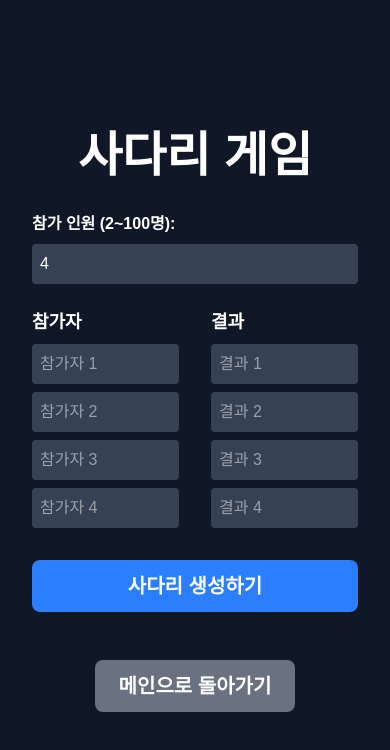
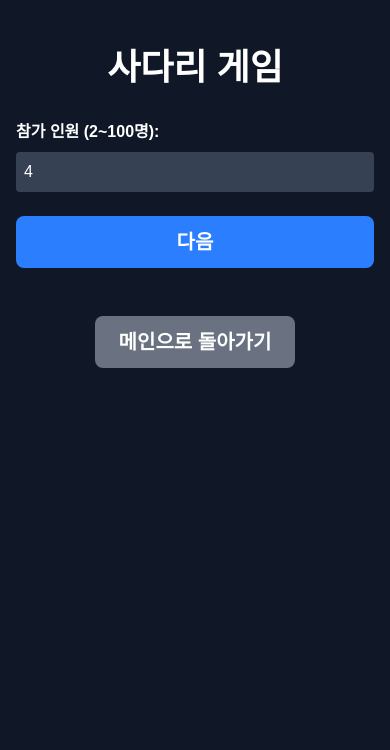
Before and after one commit to syenty/bet-play, a Next.js app: page /ladder in a window 390 px wide. Shown: the top 750 px of the page. Built offline with nearby package versions, Linux system fonts and the light colour scheme.

Commit message:
feat: update ladder game's user experience

```diff
--- a/src/app/ladder/page.tsx
+++ b/src/app/ladder/page.tsx
@@ -1,6 +1,6 @@
 "use client";
 
-import { useState, useMemo, ChangeEvent } from "react";
+import { useState, useMemo, ChangeEvent, useEffect } from "react";
 import Link from "next/link";
 
 const MAX_PLAYERS = 100;
@@ -8,25 +8,46 @@ const MIN_PLAYERS = 2;
 
 export default function LadderGamePage() {
   const [numPlayers, setNumPlayers] = useState<number>(4);
+  const [playerCountInput, setPlayerCountInput] = useState<string>("4");
   const [players, setPlayers] = useState<string[]>(Array(4).fill(""));
+  const [setupStep, setSetupStep] = useState<"count" | "names">("count");
   const [outcomes, setOutcomes] = useState<string[]>(Array(4).fill(""));
   const [isGameReady, setIsGameReady] = useState(false);
   const [rungs, setRungs] = useState<boolean[][]>([]);
   const [results, setResults] = useState<number[] | null>(null);
+  const [revealedPlayers, setRevealedPlayers] = useState<boolean[]>([]);
   const [paths, setPaths] = useState<string[] | null>(null);
 
-  const handlePlayerCountChange = (e: ChangeEvent<HTMLInputElement>) => {
-    let count = parseInt(e.target.value, 10);
-    if (isNaN(count) || count < MIN_PLAYERS) {
-      count = MIN_PLAYERS;
+  // 참가 인원(numPlayers) 상태가 변경될 때 입력 필드(playerCountInput) 값을 동기화합니다.
+  useEffect(() => {
+    setPlayerCountInput(String(numPlayers));
+  }, [numPlayers]);
+
+  // 사용자가 입력 필드에 타이핑할 때 호출됩니다.
+  const handlePlayerCountInputChange = (e: ChangeEvent<HTMLInputElement>) => {
+    setPlayerCountInput(e.target.value);
+  };
+
+  const goToNameStep = () => {
+    const count = parseInt(playerCountInput, 10);
+
+    if (isNaN(count) || count < MIN_PLAYERS || count > MAX_PLAYERS) {
+      alert(`참가 인원은 ${MIN_PLAYERS}명에서 ${MAX_PLAYERS}명 사이로 입력해주세요.`);
+      setPlayerCountInput(String(numPlayers)); // 유효하지 않은 값이면 이전 값으로 되돌립니다.
+      return;
     }
-    if (count > MAX_PLAYERS) {
-      count = MAX_PLAYERS;
-    }
+
+    // 유효한 값이면 상태를 업데이트하고 다음 단계로 넘어갑니다.
+    if (count !== numPlayers) {
       setNumPlayers(count);
       setPlayers(Array(count).fill(""));
       setOutcomes(Array(count).fill(""));
-    resetGame();
+    }
+    setSetupStep("names");
+  };
+
+  const goToCountStep = () => {
+    setSetupStep("count");
   };
 
   const handleNameChange = (index: number, type: "player" | "outcome", value: string) => {
@@ -43,16 +64,11 @@ export default function LadderGamePage() {
 
   const handleOutcomeClick = (index: number) => {
     if (outcomes[index] === "") {
-      handleNameChange(index, "outcome", "당첨");
+      handleNameChange(index, "outcome", "X");
     }
   };
 
   const generateLadder = () => {
-    if (players.some((p) => p === "") || outcomes.some((o) => o === "")) {
-      alert("모든 참가자와 결과의 이름을 입력해주세요.");
-      return;
-    }
-
     const ladderHeight = 15;
     const newRungs: boolean[][] = Array(ladderHeight)
       .fill(null)
@@ -70,6 +86,7 @@ export default function LadderGamePage() {
     setIsGameReady(true);
     setResults(null);
     setPaths(null);
+    setRevealedPlayers(Array(numPlayers).fill(false));
   };
 
   const calculateResults = () => {
@@ -107,10 +124,30 @@ export default function LadderGamePage() {
     setPaths(pathData);
   };
 
+  const handlePlayerResultClick = (index: number) => {
+    if (!results) {
+      calculateResults();
+    }
+    setRevealedPlayers((prev) => {
+      const newRevealed = [...prev];
+      newRevealed[index] = true;
+      return newRevealed;
+    });
+  };
+
+  const revealAllResults = () => {
+    if (!results) {
+      calculateResults();
+    }
+    setRevealedPlayers(Array(numPlayers).fill(true));
+  };
+
   const resetGame = () => {
     setIsGameReady(false);
     setResults(null);
     setPaths(null);
+    setSetupStep("count");
+    setRevealedPlayers([]);
   };
 
   const ladderSVG = useMemo(() => {
@@ -158,44 +195,56 @@ export default function LadderGamePage() {
         )}
         {/* Paths */}
         {paths &&
-          paths.map((path, i) => (
+          paths.map(
+            (path, i) =>
+              revealedPlayers[i] && (
                 <path
                   key={`p-${i}`}
                   d={path}
                   fill="none"
                   stroke={["#3b82f6", "#22c55e", "#ef4444", "#eab308", "#8b5cf6", "#ec4899"][i % 6]}
                   strokeWidth="4"
-              strokeDasharray="10,5"
-              className="animate-path-draw"
                 />
-          ))}
+              )
+          )}
       </svg>
     );
-  }, [isGameReady, rungs, numPlayers, paths]);
+  }, [isGameReady, rungs, numPlayers, paths, revealedPlayers]);
 
   return (
-    <main className="flex min-h-screen flex-col items-center justify-center bg-gray-900 p-8 text-white">
-      <h1 className="mb-8 text-5xl font-bold">사다리 게임</h1>
+    <main className="flex min-h-screen flex-col items-center justify-start bg-gray-900 p-4 pt-12 sm:p-8 text-white">
+      <h1 className="mb-8 text-4xl font-bold sm:text-5xl">사다리 게임</h1>
 
       {!isGameReady ? (
         <div className="w-full max-w-4xl">
+          {setupStep === "count" ? (
+            <div className="mx-auto w-full max-w-sm">
               <div className="mb-6">
-            <label htmlFor="numPlayers" className="block mb-2 font-bold">
+                <label htmlFor="numPlayers" className="mb-2 block font-bold">
                   참가 인원 (2~100명):
                 </label>
                 <input
                   type="number"
                   id="numPlayers"
-              value={numPlayers}
-              onChange={handlePlayerCountChange}
+                  value={playerCountInput}
+                  onChange={handlePlayerCountInputChange}
                   min={MIN_PLAYERS}
                   max={MAX_PLAYERS}
-              className="w-full p-2 rounded bg-gray-700 text-white"
+                  className="w-full rounded bg-gray-700 p-2 text-white"
                 />
               </div>
-          <div className="grid grid-cols-2 gap-x-8 gap-y-4 mb-6">
+              <button
+                onClick={goToNameStep}
+                className="w-full rounded-lg bg-blue-500 px-6 py-3 text-xl font-bold text-white transition-colors duration-300 hover:bg-blue-600"
+              >
+                다음
+              </button>
+            </div>
+          ) : (
+            <>
+              <div className="mb-6 grid grid-cols-1 gap-y-8 sm:grid-cols-2 sm:gap-x-8 sm:gap-y-4">
                 <div>
-              <h3 className="text-lg font-semibold mb-2">참가자</h3>
+                  <h3 className="mb-2 text-lg font-semibold">참가자</h3>
                   {players.map((_, i) => (
                     <input
                       key={i}
@@ -203,12 +252,12 @@ export default function LadderGamePage() {
                       placeholder={`참가자 ${i + 1}`}
                       value={players[i]}
                       onChange={(e) => handleNameChange(i, "player", e.target.value)}
-                  className="w-full p-2 mb-2 rounded bg-gray-700 text-white"
+                      className="mb-2 w-full rounded bg-gray-700 p-2 text-white"
                     />
                   ))}
                 </div>
                 <div>
-              <h3 className="text-lg font-semibold mb-2">결과</h3>
+                  <h3 className="mb-2 text-lg font-semibold">결과</h3>
                   {outcomes.map((_, i) => (
                     <input
                       key={i}
@@ -217,17 +266,27 @@ export default function LadderGamePage() {
                       value={outcomes[i]}
                       onChange={(e) => handleNameChange(i, "outcome", e.target.value)}
                       onClick={() => handleOutcomeClick(i)}
-                  className="w-full p-2 mb-2 rounded bg-gray-700 text-white"
+                      className="mb-2 w-full rounded bg-gray-700 p-2 text-white"
                     />
                   ))}
                 </div>
               </div>
+              <div className="flex flex-col gap-4 sm:flex-row">
+                <button
+                  onClick={goToCountStep}
+                  className="w-full rounded-lg bg-gray-500 px-6 py-3 text-xl font-bold text-white transition-colors duration-300 hover:bg-gray-600"
+                >
+                  이전
+                </button>
                 <button
                   onClick={generateLadder}
                   className="w-full rounded-lg bg-blue-500 px-6 py-3 text-xl font-bold text-white transition-colors duration-300 hover:bg-blue-600"
                 >
                   사다리 생성하기
                 </button>
+              </div>
+            </>
+          )}
         </div>
       ) : (
         <div className="flex flex-col items-center">
@@ -236,9 +295,15 @@ export default function LadderGamePage() {
             style={{ width: `${numPlayers * 100}px` }}
           >
             {players.map((player, i) => (
-              <div key={i} className="w-[100px] text-center font-semibold truncate" title={player}>
-                {player}
-              </div>
+              <button
+                key={i}
+                onClick={() => handlePlayerResultClick(i)}
+                disabled={revealedPlayers[i]}
+                className="w-[100px] truncate rounded-md py-2 text-center font-semibold transition-colors duration-200 hover:bg-blue-500 disabled:cursor-default disabled:bg-blue-700"
+                title={player || `참가자 ${i + 1}`}
+              >
+                {player || `참가자 ${i + 1}`}
+              </button>
             ))}
           </div>
 
@@ -248,20 +313,30 @@ export default function LadderGamePage() {
             className="flex w-full justify-around max-w-[calc(100px*10)] mt-2"
             style={{ width: `${numPlayers * 100}px` }}
           >
-            {outcomes.map((outcome, i) => (
-              <div key={i} className="w-[100px] text-center font-semibold truncate" title={outcome}>
-                {results ? outcomes[results.indexOf(i)] : "???"}
+            {Array.from({ length: numPlayers }).map((_, i) => {
+              // i는 플레이어의 시작 위치(열) 인덱스
+              const resultText =
+                revealedPlayers[i] && results
+                  ? outcomes[results[i]] || `결과 ${results[i] + 1}`
+                  : "???";
+              const titleText = results
+                ? `${players[i] || `참가자 ${i + 1}`}의 결과: ${resultText}`
+                : `결과 ${i + 1}`;
+              return (
+                <div key={i} className="h-6 w-[100px] text-center font-semibold" title={titleText}>
+                  <span className="inline-block w-full truncate">{resultText}</span>
                 </div>
-            ))}
+              );
+            })}
           </div>
 
           <div className="mt-8 flex gap-4">
             <button
-              onClick={calculateResults}
-              disabled={!!results}
-              className="rounded-lg bg-green-500 px-6 py-3 text-xl font-bold text-white transition-colors duration-300 hover:bg-green-600 disabled:bg-gray-600 disabled:cursor-not-allowed"
+              onClick={revealAllResults}
+              disabled={revealedPlayers.every(Boolean)}
+              className="rounded-lg bg-green-500 px-6 py-3 text-xl font-bold text-white transition-colors duration-300 hover:bg-green-600 disabled:cursor-not-allowed disabled:bg-gray-600"
             >
-              결과 보기
+              전체 결과 보기
             </button>
             <button
               onClick={resetGame}
@@ -280,19 +355,6 @@ export default function LadderGamePage() {
           </button>
         </Link>
       </div>
-
-      <style jsx>{`
-        @keyframes draw {
-          to {
-            stroke-dashoffset: 0;
-          }
-        }
-        .animate-path-draw {
-          stroke-dasharray: 1000;
-          stroke-dashoffset: 1000;
-          animation: draw 2s linear forwards;
-        }
-      `}</style>
     </main>
   );
 }
```
Lines whose indentation alone changed are shown as unchanged.
